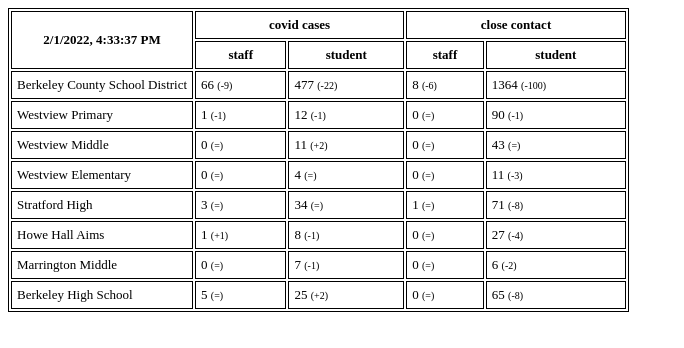
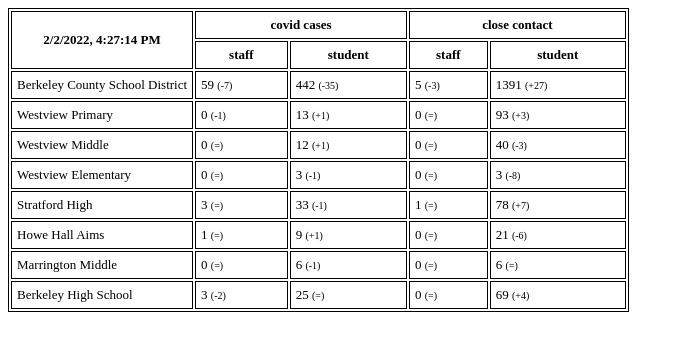
Before and after one commit to renolc/bcsd-covid-stats, a website: page index.html in a window 1280 px wide. Shown: the whole page, without its empty margins (0-684 px from the left). Drawn offline with Linux system fonts and the light colour scheme.

Commit message:
updating stats

```diff
--- a/index.html
+++ b/index.html
@@ -17,7 +17,7 @@
     <body>
       <table>
         <tr>
-          <th rowspan="2" width="30%">2/1/2022, 4:33:37 PM</th>
+          <th rowspan="2" width="30%">2/2/2022, 4:27:14 PM</th>
           <th colspan="2">covid cases</th>
           <th colspan="2">close contact</th>
         </tr>
@@ -30,66 +30,66 @@
 
               <tr>
                 <td>Berkeley County School District</td>
-                <td>66 <span class="diff">(-9)</span></td>
-                <td>477 <span class="diff">(-22)</span></td>
-                <td>8 <span class="diff">(-6)</span></td>
-                <td>1364 <span class="diff">(-100)</span></td>
+                <td>59 <span class="diff">(-7)</span></td>
+                <td>442 <span class="diff">(-35)</span></td>
+                <td>5 <span class="diff">(-3)</span></td>
+                <td>1391 <span class="diff">(+27)</span></td>
               </tr>
 
               <tr>
                 <td>Westview Primary</td>
-                <td>1 <span class="diff">(-1)</span></td>
-                <td>12 <span class="diff">(-1)</span></td>
+                <td>0 <span class="diff">(-1)</span></td>
+                <td>13 <span class="diff">(+1)</span></td>
                 <td>0 <span class="diff">(=)</span></td>
-                <td>90 <span class="diff">(-1)</span></td>
+                <td>93 <span class="diff">(+3)</span></td>
               </tr>
 
               <tr>
                 <td>Westview Middle</td>
                 <td>0 <span class="diff">(=)</span></td>
-                <td>11 <span class="diff">(+2)</span></td>
+                <td>12 <span class="diff">(+1)</span></td>
                 <td>0 <span class="diff">(=)</span></td>
-                <td>43 <span class="diff">(=)</span></td>
+                <td>40 <span class="diff">(-3)</span></td>
               </tr>
 
               <tr>
                 <td>Westview Elementary</td>
                 <td>0 <span class="diff">(=)</span></td>
-                <td>4 <span class="diff">(=)</span></td>
+                <td>3 <span class="diff">(-1)</span></td>
                 <td>0 <span class="diff">(=)</span></td>
-                <td>11 <span class="diff">(-3)</span></td>
+                <td>3 <span class="diff">(-8)</span></td>
               </tr>
 
               <tr>
                 <td>Stratford High</td>
                 <td>3 <span class="diff">(=)</span></td>
-                <td>34 <span class="diff">(=)</span></td>
+                <td>33 <span class="diff">(-1)</span></td>
                 <td>1 <span class="diff">(=)</span></td>
-                <td>71 <span class="diff">(-8)</span></td>
+                <td>78 <span class="diff">(+7)</span></td>
               </tr>
 
               <tr>
                 <td>Howe Hall Aims</td>
-                <td>1 <span class="diff">(+1)</span></td>
-                <td>8 <span class="diff">(-1)</span></td>
+                <td>1 <span class="diff">(=)</span></td>
+                <td>9 <span class="diff">(+1)</span></td>
                 <td>0 <span class="diff">(=)</span></td>
-                <td>27 <span class="diff">(-4)</span></td>
+                <td>21 <span class="diff">(-6)</span></td>
               </tr>
 
               <tr>
                 <td>Marrington Middle</td>
                 <td>0 <span class="diff">(=)</span></td>
-                <td>7 <span class="diff">(-1)</span></td>
+                <td>6 <span class="diff">(-1)</span></td>
                 <td>0 <span class="diff">(=)</span></td>
-                <td>6 <span class="diff">(-2)</span></td>
+                <td>6 <span class="diff">(=)</span></td>
               </tr>
 
               <tr>
                 <td>Berkeley High School</td>
-                <td>5 <span class="diff">(=)</span></td>
-                <td>25 <span class="diff">(+2)</span></td>
+                <td>3 <span class="diff">(-2)</span></td>
+                <td>25 <span class="diff">(=)</span></td>
                 <td>0 <span class="diff">(=)</span></td>
-                <td>65 <span class="diff">(-8)</span></td>
+                <td>69 <span class="diff">(+4)</span></td>
               </tr>
 
       </table>
--- a/last.json
+++ b/last.json
@@ -1 +1 @@
-{"updated":"02/01/2022 16:33:37","data":{"Berkeley County School District":{"school":"Berkeley County School District","staffCovid":66,"studentCovid":477,"staffClose":8,"studentClose":1364,"updated":"02/01/2022 16:33:37"},"Westview Primary":{"school":"Westview Primary","staffCovid":1,"studentCovid":12,"staffClose":0,"studentClose":90,"updated":"02/01/2022 16:33:37"},"Westview Middle":{"school":"Westview Middle","staffCovid":0,"studentCovid":11,"staffClose":0,"studentClose":43,"updated":"02/01/2022 16:33:37"},"Westview Elementary":{"school":"Westview Elementary","staffCovid":0,"studentCovid":4,"staffClose":0,"studentClose":11,"updated":"02/01/2022 16:33:37"},"Stratford High":{"school":"Stratford High","staffCovid":3,"studentCovid":34,"staffClose":1,"studentClose":71,"updated":"02/01/2022 16:33:37"},"Howe Hall Aims":{"school":"Howe Hall Aims","staffCovid":1,"studentCovid":8,"staffClose":0,"studentClose":27,"updated":"02/01/2022 16:33:37"},"Marrington Middle":{"school":"Marrington Middle","staffCovid":0,"studentCovid":7,"staffClose":0,"studentClose":6,"updated":"02/01/2022 16:33:37"},"Berkeley High School":{"school":"Berkeley High School","staffCovid":5,"studentCovid":25,"staffClose":0,"studentClose":65,"updated":"02/01/2022 16:33:37"}}}
+{"updated":"02/02/2022 16:27:14","data":{"Berkeley County School District":{"school":"Berkeley County School District","staffCovid":59,"studentCovid":442,"staffClose":5,"studentClose":1391,"updated":"02/02/2022 16:27:14"},"Westview Primary":{"school":"Westview Primary","staffCovid":0,"studentCovid":13,"staffClose":0,"studentClose":93,"updated":"02/02/2022 16:27:14"},"Westview Middle":{"school":"Westview Middle","staffCovid":0,"studentCovid":12,"staffClose":0,"studentClose":40,"updated":"02/02/2022 16:27:14"},"Westview Elementary":{"school":"Westview Elementary","staffCovid":0,"studentCovid":3,"staffClose":0,"studentClose":3,"updated":"02/02/2022 16:27:14"},"Stratford High":{"school":"Stratford High","staffCovid":3,"studentCovid":33,"staffClose":1,"studentClose":78,"updated":"02/02/2022 16:27:14"},"Howe Hall Aims":{"school":"Howe Hall Aims","staffCovid":1,"studentCovid":9,"staffClose":0,"studentClose":21,"updated":"02/02/2022 16:27:14"},"Marrington Middle":{"school":"Marrington Middle","staffCovid":0,"studentCovid":6,"staffClose":0,"studentClose":6,"updated":"02/02/2022 16:27:14"},"Berkeley High School":{"school":"Berkeley High School","staffCovid":3,"studentCovid":25,"staffClose":0,"studentClose":69,"updated":"02/02/2022 16:27:14"}}}
```
